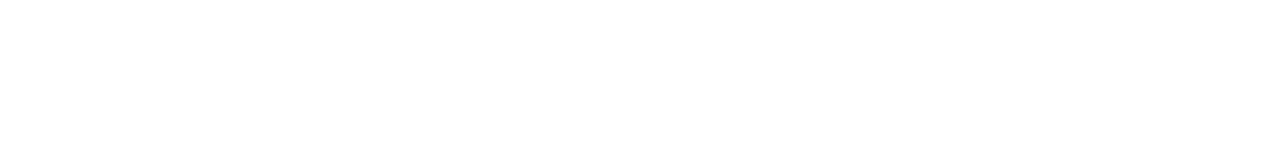
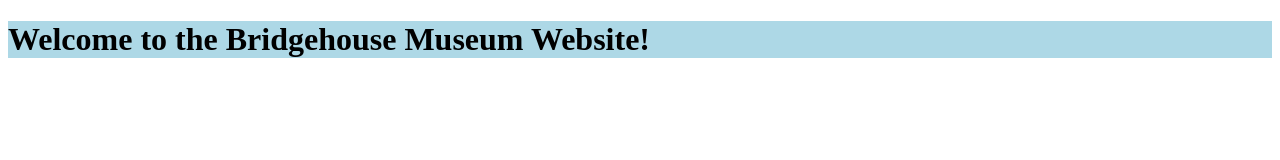
Before and after one commit to e-clawson/SBA-DOM, a plain HTML site: page index.html in a window 1280 px wide. Drawn offline with Linux system fonts and the light colour scheme.

Commit message:
made sure all pages were in communication

```diff
--- a/index.html
+++ b/index.html
@@ -3,9 +3,15 @@
 <head>
     <meta charset="UTF-8">
     <meta name="viewport" content="width=device-width, initial-scale=1.0">
-    <title>Document</title>
+    <title>Bridgehouse</title>
+    <link rel="stylesheet" href="styles.css" />
+
 </head>
 <body>
+    <main>
+        <h1>Welcome to the Bridgehouse Museum Website!</h1>
+    </main>
 
+    <script src="index.js"></script>
 </body>
 </html>
--- a/index.js
+++ b/index.js
@@ -0,0 +1,4 @@
+
+let mainEl = document.querySelector("main")
+console.log(mainEl)
+mainEl.style.backgroundColor = "lightblue";
--- a/styles.css
+++ b/styles.css
@@ -0,0 +1,3 @@
+:root {
+    --main-bg: yellow;
+}
```
